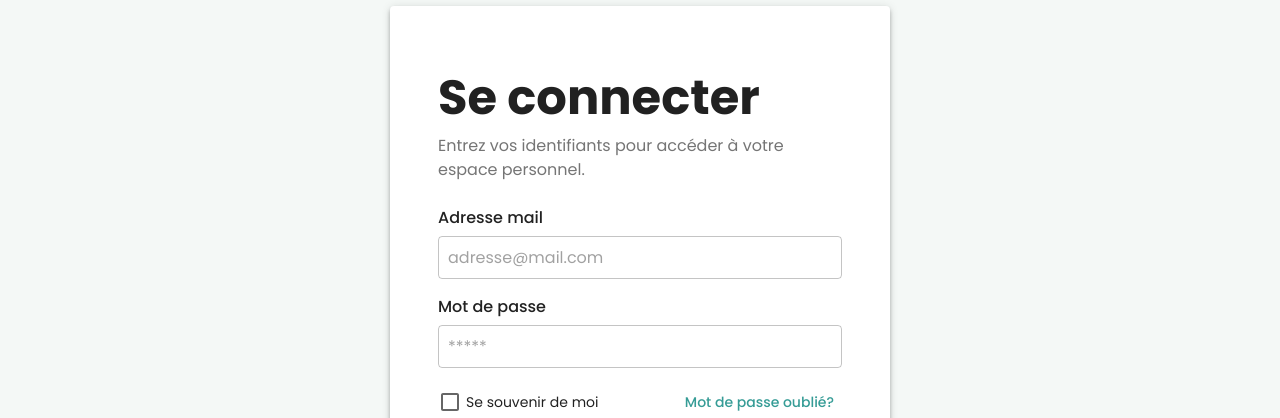
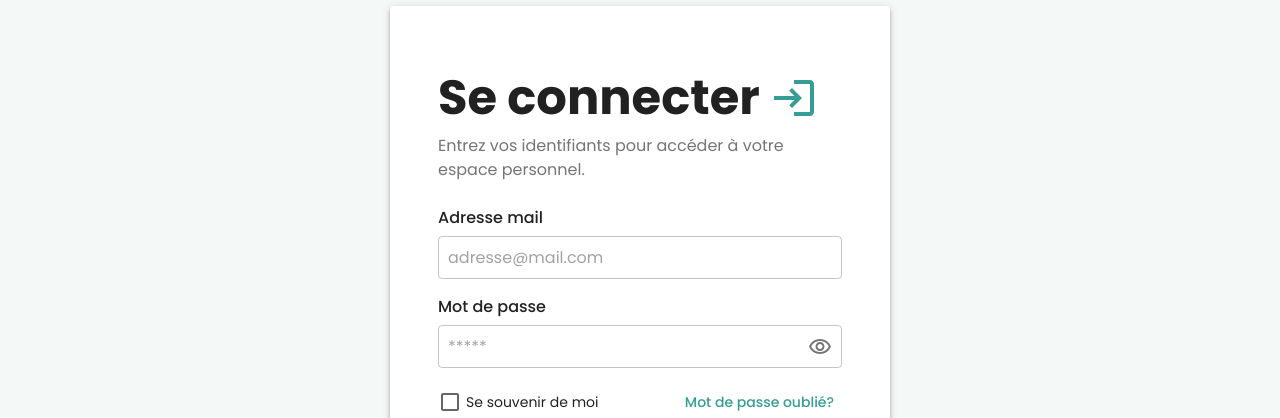
Before and after one commit to newnightcoder/charge-in, a React (Create React App) app: page /login in a window 1280 px wide. Shown: the part 142-560 px from the top of the page. Built offline with nearby package versions, Linux system fonts and the light colour scheme.

Commit message:
password visibility toggle ok :white_check_mark:

```diff
--- a/src/components/LoginForm.tsx
+++ b/src/components/LoginForm.tsx
@@ -1,17 +1,28 @@
+import LoginIcon from "@mui/icons-material/Login";
+import VisibilityOffOutlinedIcon from "@mui/icons-material/VisibilityOffOutlined";
+import VisibilityOutlinedIcon from "@mui/icons-material/VisibilityOutlined";
 import {
   Box,
   Button,
   Checkbox,
   Container,
   FormControl,
+  IconButton,
+  InputAdornment,
   OutlinedInput,
   Typography,
 } from "@mui/material";
 import { grey } from "@mui/material/colors";
-import { FormEvent } from "react";
+import { FormEvent, useState } from "react";
 import { useNavigate } from "react-router-dom";
 
 const LoginForm = () => {
+  const [isPassVisible, setIsPassVisible] = useState(false);
+
+  const handlePassVisibility = () => {
+    setIsPassVisible((prev) => !prev);
+  };
+
   const navigate = useNavigate();
 
   const handleSubmit = (e: FormEvent<HTMLFormElement>) => {
@@ -43,6 +54,7 @@ const LoginForm = () => {
       }}
     >
       <Container>
+        <Box sx={{ display: "flex", alignItems: "center", gap: 1.25 }}>
           <Typography
             variant="h1"
             fontSize={{ xs: "2rem", sm: "3rem" }}
@@ -51,6 +63,11 @@ const LoginForm = () => {
           >
             Se connecter
           </Typography>
+          <LoginIcon
+            color="primary"
+            sx={{ fontSize: { xs: "2rem", sm: "3rem" } }}
+          />
+        </Box>
         <Typography color={grey[600]} sx={{ pt: 1 }}>
           Entrez vos identifiants pour accéder à votre espace personnel.
         </Typography>
@@ -82,12 +99,27 @@ const LoginForm = () => {
               Mot de passe
             </label>
             <OutlinedInput
-              type="password"
+              type={isPassVisible ? "text" : "password"}
               id="password"
               name="pass"
               placeholder="*****"
               sx={inputStyle}
               autoComplete="new-password"
+              endAdornment={
+                <InputAdornment position="end">
+                  <IconButton
+                    aria-label="toggle password visibility"
+                    onClick={handlePassVisibility}
+                    edge="end"
+                  >
+                    {isPassVisible ? (
+                      <VisibilityOffOutlinedIcon />
+                    ) : (
+                      <VisibilityOutlinedIcon />
+                    )}
+                  </IconButton>
+                </InputAdornment>
+              }
             />
           </FormControl>
           <Box
```
Lines whose indentation alone changed are shown as unchanged.
